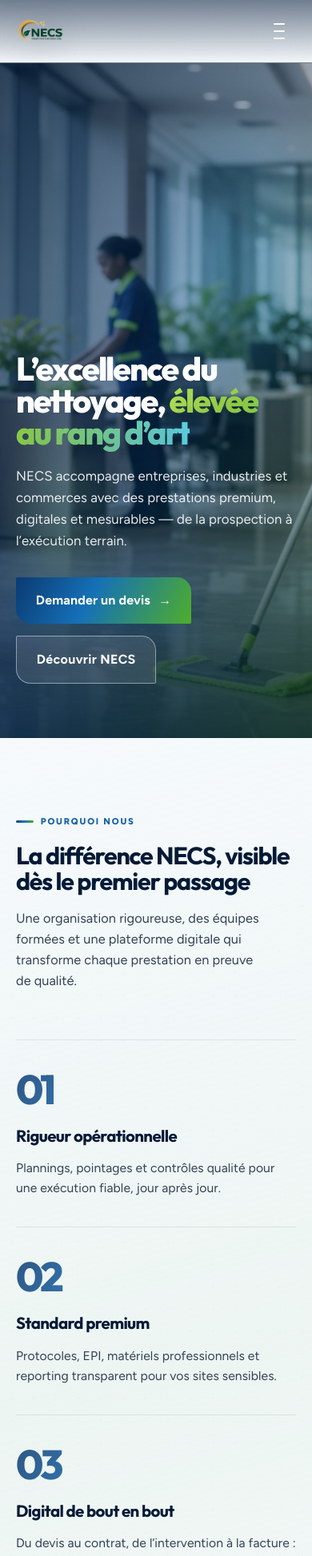
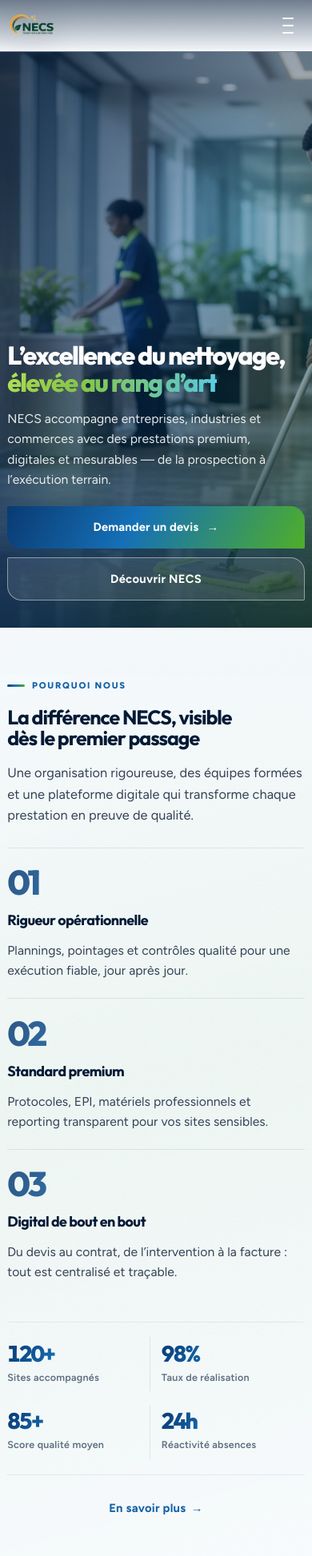
Before and after one commit to YAOSTEPHANE/necs, a Next.js app in the folder web/: page / in a window 390 px wide. Shown: the top 1946 px of the page at 80% size. Built offline with nearby package versions, Linux system fonts and the light colour scheme.

Commit message:
Améliore la disposition mobile et le pied de page du site public.
EOF

Co-authored-by: Cursor <cursoragent@cursor.com>

```diff
--- a/web/src/app/globals.css
+++ b/web/src/app/globals.css
@@ -85,6 +85,9 @@ p { margin: 0 0 1rem; color: var(--muted); }
 .site-header {
   position: sticky;
   top: 0;
+  left: 0;
+  right: 0;
+  width: 100%;
   z-index: 100;
   backdrop-filter: blur(20px) saturate(1.2);
   background: rgba(247, 250, 252, 0.72);
@@ -272,6 +275,8 @@ p { margin: 0 0 1rem; color: var(--muted); }
 /* ——— 3D media ——— */
 .media-3d {
   position: relative;
+  width: 100%;
+  max-width: 100%;
   border-radius: 18px;
   transform-style: preserve-3d;
   transition: transform 0.55s var(--ease-out);
@@ -279,6 +284,7 @@ p { margin: 0 0 1rem; color: var(--muted); }
 .media-3d__inner {
   position: relative;
   overflow: hidden;
+  width: 100%;
   border-radius: 18px;
   border: 1px solid rgba(10, 58, 114, 0.12);
   box-shadow: 0 18px 40px rgba(3, 26, 54, 0.1);
@@ -286,6 +292,9 @@ p { margin: 0 0 1rem; color: var(--muted); }
 }
 .media-3d img,
 .media-3d__inner > span img {
+  width: 100%;
+  height: 100%;
+  object-fit: cover;
   transition: transform 0.8s var(--ease-out), filter 0.8s;
 }
 .media-3d:hover { transform: translateY(-4px); }
@@ -1019,6 +1028,14 @@ p { margin: 0 0 1rem; color: var(--muted); }
   grid-template-columns: 1.5fr 1fr 1fr 1fr;
   gap: 2.25rem;
   margin-bottom: 2.75rem;
+  width: 100%;
+  align-items: start;
+}
+.footer-col {
+  min-width: 0;
+}
+.footer-col--brand {
+  min-width: 0;
 }
 .site-footer h4 { color: #fff; font-size: 0.95rem; margin-bottom: 1rem; letter-spacing: -0.02em; }
 .site-footer a { color: rgba(255, 255, 255, 0.72); font-size: 0.92rem; transition: color 0.25s; }
@@ -1055,7 +1072,7 @@ p { margin: 0 0 1rem; color: var(--muted); }
   padding: 0;
   display: flex !important;
   flex-direction: row;
-  flex-wrap: nowrap;
+  flex-wrap: wrap;
   align-items: center;
   gap: 0.55rem;
 }
@@ -1169,19 +1186,39 @@ p { margin: 0 0 1rem; color: var(--muted); }
     justify-content: center;
     width: 100%;
   }
-  .split, .contact-wrap, .footer-grid,
-  .why-grid, .activities, .testimonials, .blog-grid, .stats, .gallery,
+  .split, .contact-wrap,
+  .why-grid, .activities, .testimonials, .blog-grid, .gallery,
   .ach-grid, .act-grid {
     grid-template-columns: 1fr;
   }
+  .footer-grid {
+    grid-template-columns: 1.4fr 1fr 1fr;
+    gap: 2rem 1.5rem;
+  }
+  .footer-col--brand {
+    grid-column: 1 / -1;
+  }
+  .stats {
+    grid-template-columns: repeat(2, minmax(0, 1fr));
+    gap: 1.25rem 1.1rem;
+  }
   .split--reverse .split__media { order: 0; }
-  .why-item, .stat {
+  .why-item {
     border-right: 0;
     margin-right: 0;
-    padding-right: 0;
+    padding: 1.5rem 0;
     border-bottom: 1px solid rgba(10, 58, 114, 0.1);
   }
-  .why-item:last-child, .stat:last-child { border-bottom: 0; }
+  .why-item:last-child { border-bottom: 0; }
+  .stat {
+    border-right: 0;
+    margin-right: 0;
+    padding: 0.35rem 0.5rem 0.35rem 0;
+  }
+  .stat:nth-child(odd) {
+    padding-right: 0.75rem;
+    border-right: 1px solid rgba(10, 58, 114, 0.1);
+  }
   .gallery .g1 { grid-row: auto; }
   .form-row { grid-template-columns: 1fr; }
   .hero__content { padding: 5.5rem 0 3.5rem; }
@@ -1196,6 +1233,275 @@ p { margin: 0 0 1rem; color: var(--muted); }
   .page-activity { grid-template-columns: 1fr; }
   .page-cta-band { flex-direction: column; align-items: flex-start; }
   .page-steps { grid-template-columns: 1fr; }
+  .quote p { min-height: 0; }
+}
+
+@media (max-width: 768px) {
+  .container {
+    width: min(1160px, calc(100% - 1.5rem));
+  }
+
+  .nav {
+    min-height: 64px;
+    gap: 0.65rem;
+  }
+
+  .brand img {
+    width: 48px;
+    height: 48px;
+  }
+
+  .nav.is-open .nav-panel {
+    left: 0.75rem;
+    right: 0.75rem;
+    top: 4.35rem;
+    max-height: calc(100svh - 5.25rem);
+    padding: 1rem;
+  }
+
+  .hero {
+    min-height: min(100svh, 760px);
+    align-items: end;
+  }
+
+  .hero__content {
+    padding: 5.75rem 0 2.75rem;
+    max-width: 100%;
+  }
+
+  .hero h1 {
+    font-size: clamp(1.85rem, 8.2vw, 2.45rem);
+    max-width: none;
+    line-height: 1.08;
+    margin-bottom: 0.9rem;
+  }
+
+  .hero .lead {
+    font-size: 0.98rem;
+    max-width: none;
+    margin-bottom: 1.35rem;
+    line-height: 1.5;
+  }
+
+  .hero__actions {
+    display: grid;
+    grid-template-columns: 1fr;
+    gap: 0.7rem;
+    width: 100%;
+  }
+
+  .hero__actions .btn {
+    width: 100%;
+  }
+
+  .section {
+    padding: 3.5rem 0;
+  }
+
+  .section-head {
+    margin-bottom: 1.75rem;
+  }
+
+  .section-head h2,
+  .split > div:not(.split__media) > h2 {
+    max-width: none;
+    font-size: clamp(1.45rem, 6.5vw, 1.95rem);
+  }
+
+  .section-head p,
+  .split > div:not(.split__media) > p {
+    max-width: none;
+  }
+
+  .split {
+    gap: 1.75rem;
+  }
+
+  .feature-list li {
+    grid-template-columns: 32px 1fr;
+    gap: 0.7rem;
+    padding: 0.85rem 0;
+  }
+
+  .feature-list li:hover {
+    padding-left: 0;
+  }
+
+  .why-item .num {
+    font-size: clamp(2.2rem, 10vw, 3rem);
+  }
+
+  .why-item h3 {
+    font-size: 1.12rem;
+  }
+
+  .stats {
+    margin-top: 1.75rem;
+    padding: 1.25rem 0;
+    gap: 1rem 0.85rem;
+  }
+
+  .stat strong {
+    font-size: clamp(1.65rem, 7vw, 2.1rem);
+  }
+
+  .stat span {
+    font-size: 0.78rem;
+    line-height: 1.35;
+  }
+
+  .media-3d,
+  .media-3d__inner,
+  .media-3d img {
+    max-width: 100%;
+  }
+
+  .media-3d--tall .media-3d__inner {
+    aspect-ratio: 5 / 4;
+  }
+
+  .act-item h3,
+  .activity h3 {
+    font-size: 1.1rem;
+  }
+
+  .quote {
+    padding-left: 1rem;
+  }
+
+  .quote p {
+    font-size: 0.98rem;
+  }
+
+  .page-hero {
+    min-height: 240px;
+  }
+
+  .page-hero__content {
+    padding: 5.5rem 0 2rem;
+  }
+
+  .page-hero h1 {
+    max-width: none;
+    font-size: clamp(1.55rem, 7vw, 2.1rem);
+  }
+
+  .page-hero__lead {
+    max-width: none;
+  }
+
+  .page-cta-band {
+    padding: 1.15rem 1.1rem;
+    gap: 1rem;
+  }
+
+  .page-cta-band .btn {
+    width: 100%;
+  }
+
+  .objectif {
+    min-height: 0;
+  }
+
+  .objectif__content {
+    padding: 1.65rem 1.25rem;
+  }
+
+  .site-footer {
+    padding: 2.75rem 0 1.35rem;
+  }
+
+  .footer-grid {
+    grid-template-columns: 1fr 1fr;
+    gap: 1.75rem 1.25rem;
+    margin-bottom: 1.75rem;
+  }
+
+  .footer-col--brand {
+    grid-column: 1 / -1;
+  }
+
+  .footer-col--brand p {
+    max-width: none;
+  }
+
+  .footer-social {
+    flex-wrap: wrap;
+  }
+
+  .footer-bottom {
+    flex-direction: column;
+    align-items: flex-start;
+    gap: 0.35rem;
+  }
+
+  .contact-info {
+    gap: 0.85rem;
+  }
+
+  .contact-panel {
+    padding: 1.5rem 1.2rem;
+  }
+
+  .contact-panel h2 {
+    max-width: none;
+  }
+
+  .necs-overlay-backdrop {
+    padding: 0.75rem;
+    align-items: flex-end;
+  }
+
+  .necs-modal-card {
+    max-height: min(92vh, 100%);
+    border-radius: 18px 18px 12px 12px;
+  }
+
+  .floating-quote-btn {
+    bottom: calc(0.9rem + env(safe-area-inset-bottom, 0px));
+    right: calc(0.9rem + env(safe-area-inset-right, 0px));
+    max-width: calc(100vw - 1.8rem);
+  }
+}
+
+@media (max-width: 420px) {
+  .container {
+    width: calc(100% - 1.15rem);
+  }
+
+  .nav {
+    min-height: 58px;
+  }
+
+  .brand img {
+    width: 42px;
+    height: 42px;
+  }
+
+  .hero__content {
+    padding: 5.25rem 0 2.25rem;
+  }
+
+  .hero h1 {
+    font-size: clamp(1.65rem, 8.8vw, 2.05rem);
+  }
+
+  .stats {
+    gap: 0.85rem 0.65rem;
+  }
+
+  .stat:nth-child(odd) {
+    padding-right: 0.55rem;
+  }
+
+  .btn {
+    padding: 0.85rem 1.15rem;
+    font-size: 0.92rem;
+  }
+
+  .section {
+    padding: 3rem 0;
+  }
 }
 
 /* —— Pages intérieures menu public —— */
--- a/web/src/app/site-premium.css
+++ b/web/src/app/site-premium.css
@@ -616,7 +616,55 @@ h1, h2, h3, h4 {
 .footer-grid p {
   color: rgba(255, 255, 255, 0.72);
   line-height: 1.6;
-  max-width: 34ch;
+  max-width: 42ch;
+}
+
+@media (max-width: 1100px) {
+  .footer-grid {
+    grid-template-columns: 1.4fr 1fr 1fr;
+  }
+
+  .footer-col--brand {
+    grid-column: 1 / -1;
+  }
+
+  .footer-grid p {
+    max-width: none;
+  }
+}
+
+@media (max-width: 768px) {
+  .footer-grid {
+    grid-template-columns: 1fr 1fr;
+    gap: 1.6rem 1.15rem;
+  }
+
+  .footer-col--brand {
+    grid-column: 1 / -1;
+  }
+
+  .site-footer {
+    padding-top: 3rem;
+  }
+}
+
+@media (max-width: 420px) {
+  .footer-grid {
+    grid-template-columns: 1fr 1fr;
+    gap: 1.35rem 1rem;
+  }
+
+  .footer-col--brand {
+    grid-column: 1 / -1;
+  }
+
+  .site-footer h4 {
+    font-size: 0.68rem;
+  }
+
+  .site-footer a {
+    font-size: 0.88rem;
+  }
 }
 
 /* Reveal smoother */
@@ -638,20 +686,166 @@ h1, h2, h3, h4 {
 
 @media (max-width: 1100px) {
   .hero__content {
-    padding: 7rem 0 4.25rem;
+    padding: 6.25rem 0 3.5rem;
   }
 
   .hero h1 {
-    max-width: 12ch;
+    max-width: none;
   }
 
   .hero__logo {
-    width: 78px !important;
-    height: 78px !important;
+    width: 72px !important;
+    height: 72px !important;
   }
 
   .site-header.is-transparent {
     background: linear-gradient(180deg, rgba(3, 26, 54, 0.55), transparent);
+  }
+
+  .stats {
+    grid-template-columns: repeat(2, minmax(0, 1fr));
+  }
+
+  .stat strong {
+    font-size: clamp(1.85rem, 4.2vw, 2.45rem);
+  }
+}
+
+@media (max-width: 768px) {
+  :root {
+    --space-section: 3.5rem;
+  }
+
+  .container {
+    width: calc(100% - 1.5rem);
+  }
+
+  .nav {
+    min-height: 64px;
+  }
+
+  .hero {
+    min-height: min(100svh, 720px);
+  }
+
+  .hero__content {
+    padding: 5.5rem 0 2.5rem;
+    max-width: 100%;
+  }
+
+  .hero h1 {
+    font-size: clamp(1.85rem, 8vw, 2.4rem);
+    line-height: 1.06;
+    max-width: none;
+    margin-bottom: 0.95rem;
+  }
+
+  .hero .lead {
+    font-size: 0.98rem;
+    max-width: none;
+    margin-bottom: 1.35rem;
+  }
+
+  .hero__actions {
+    display: grid;
+    grid-template-columns: 1fr;
+    width: 100%;
+    gap: 0.7rem;
+  }
+
+  .hero__actions .btn {
+    width: 100%;
+    justify-content: center;
+  }
+
+  .section-head {
+    margin-bottom: 1.75rem;
+    max-width: 100%;
+  }
+
+  .section-head h2 {
+    max-width: none;
+    font-size: clamp(1.45rem, 6.4vw, 1.95rem);
+  }
+
+  .section-head p {
+    max-width: none;
+  }
+
+  .split > div:not(.split__media) > h2 {
+    max-width: none;
+    font-size: clamp(1.4rem, 6vw, 1.9rem);
+  }
+
+  .why-item {
+    padding: 1.35rem 0;
+  }
+
+  .why-item .num {
+    font-size: clamp(2.3rem, 11vw, 3.1rem);
+  }
+
+  .why-item h3 {
+    font-size: 1.12rem;
+    margin-top: 0.7rem;
+  }
+
+  .stats {
+    margin-top: 1.75rem;
+    padding: 1.15rem 0;
+    gap: 1rem 0.85rem;
+  }
+
+  .stat strong {
+    font-size: clamp(1.7rem, 7.2vw, 2.15rem);
+  }
+
+  .stat span {
+    font-size: 0.78rem;
+  }
+
+  .page-hero__content {
+    padding: 5.5rem 0 2rem;
+  }
+
+  .contact-card-cta {
+    padding: 1.5rem 1.15rem;
+  }
+
+  .contact-card-cta__btn {
+    width: 100%;
+    justify-content: center;
+  }
+
+  .necs-modal-actions {
+    flex-direction: column;
+    align-items: stretch;
+  }
+
+  .necs-modal-actions .btn {
+    width: 100%;
+  }
+}
+
+@media (max-width: 420px) {
+  .container {
+    width: calc(100% - 1.15rem);
+  }
+
+  .nav {
+    min-height: 58px;
+  }
+
+  .hero__content {
+    padding: 5rem 0 2.1rem;
+  }
+
+  .hero h1 {
+    font-size: clamp(1.6rem, 8.6vw, 2rem);
+  }
+
+  .btn {
+    padding: 0.88rem 1.15rem;
   }
 }
 
--- a/web/src/components/site/SiteShell.tsx
+++ b/web/src/components/site/SiteShell.tsx
@@ -271,14 +271,14 @@ export function SiteShell({
       <footer className="site-footer">
         <div className="container">
           <div className="footer-grid">
-            <div>
+            <div className="footer-col footer-col--brand">
               <div className="footer-brand">
                 <BrandLogo alt="NECS" width={56} height={56} />
               </div>
               <p>{content.footerAbout}</p>
               <SocialLinks title="Réseaux sociaux" />
             </div>
-            <div>
+            <div className="footer-col">
               <h4>Navigation</h4>
               <ul>
                 {SITE_NAV.slice(0, 4).map((item) => (
@@ -288,7 +288,7 @@ export function SiteShell({
                 ))}
               </ul>
             </div>
-            <div>
+            <div className="footer-col">
               <h4>Services</h4>
               <ul>
                 <li>
@@ -299,7 +299,7 @@ export function SiteShell({
                 </li>
               </ul>
             </div>
-            <div>
+            <div className="footer-col">
               <h4>Espace pro</h4>
               <ul>
                 <li>
```
